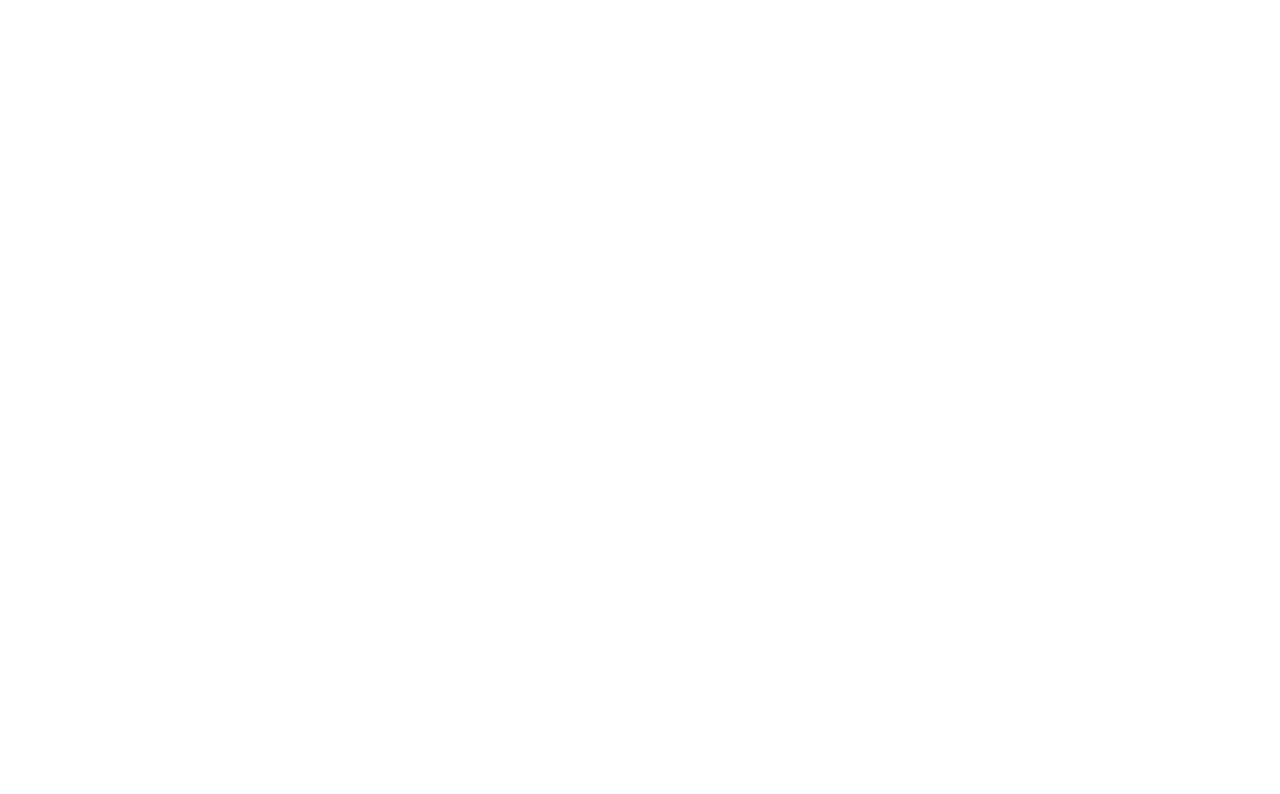
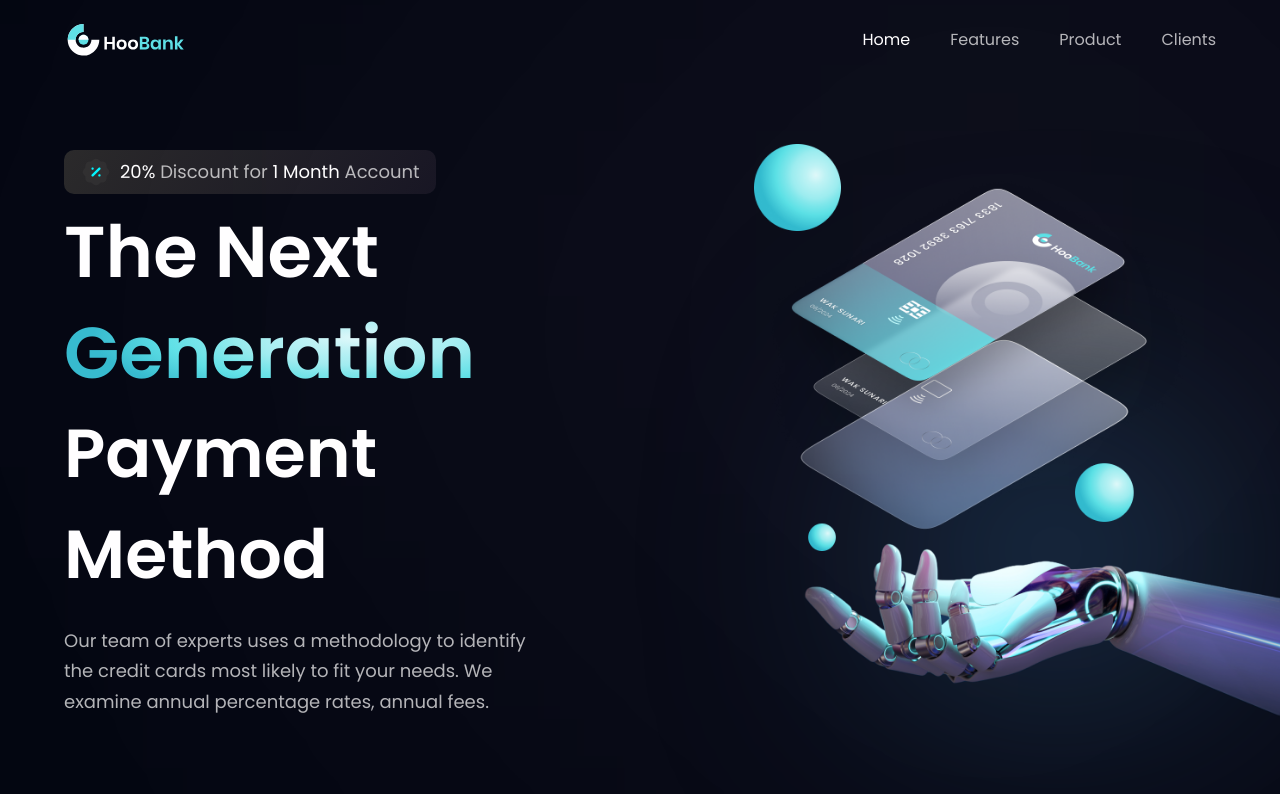
Before and after one commit to whitneydawson123/business_website, a React (Vite) app in the folder bank_modern_app/: page / in a window 1280 px wide. Shown: the top 794 px of the page. Built offline with nearby package versions, Linux system fonts and the light colour scheme.

Commit message:
finished navbar and hero section

```diff
--- a/bank_modern_app/src/App.jsx
+++ b/bank_modern_app/src/App.jsx
@@ -1,17 +1,33 @@
-import React from 'react'
-import styles from './style'
-import { Billing, Business, CardDeal, Clients, CTA, Footer, Navbar, Stats, Testimonials, Hero } from "./components"
+import styles from './style';
+import {
+  Billing,
+  Business,
+  CardDeal,
+  Clients,
+  CTA,
+  Footer,
+  Navbar,
+  Stats,
+  Testimonials,
+  Hero,
+} from './components';
 
-const App = () => {
-  <div className='bg-primary w-full overflow-hidden'>
+const App = () => (
+  <div className="bg-primary w-full overflow-hidden">
     <div className={`${styles.paddingX} ${styles.flexCenter}`}>
-      <div className={`{styles.boxWidth}`}>
+      <div className={`${styles.boxWidth}`}>
         <Navbar />
       </div>
     </div>
 
+    <div className={`bg-primary ${styles.flexStart}`}>
+      <div className={`${styles.boxWidth}`}>
+        <Hero />
+      </div>
+    </div>
+
     <div className={`bg-primary ${styles.paddingX} ${styles.flexCenter}`}>
-      <div className={`styles.boxWidth`}>
+      <div className={`${styles.boxWidth}`}>
         <Stats />
         <Business />
         <Billing />
@@ -23,6 +39,6 @@ const App = () => {
       </div>
     </div>
   </div>
-}
+);
 
-export default App
+export default App;
--- a/bank_modern_app/src/components/GetStarted.jsx
+++ b/bank_modern_app/src/components/GetStarted.jsx
@@ -1,9 +1,21 @@
-import React from 'react'
+import styles from "../style"
+import { arrowUp } from '../assets/assets'
 
 const GetStarted = () => {
-  return (
-    <div>GetStarted</div>
-  )
+  <div className={`${styles.flexCenter} w-[140px] h-[140px] rounded-full bg-blue-gradient p-[2px] cursor-pointer`}>
+    <div className={`${styles.flexCenter} flex-col bg-primary w-[100%] h-[100%] rounded-full`}>
+      <div className={`${styles.flexStart} flex-row`}>
+        <p className="font-poppins font-medium text-[18px] leading-[23.4px]">
+          <span className="text-gradient">Get</span>
+        </p>
+        <img src={arrowUp} alt="arrow-up" className="w-[23px] h-[23px] object-contain" />
+      </div>
+
+      <p className="font-poppins font-medium text-[18px] leading-[23.4px]">
+        <span className="text-gradient">Started</span>
+      </p>
+    </div>
+  </div>
 }
 
 export default GetStarted
--- a/bank_modern_app/src/components/Hero.jsx
+++ b/bank_modern_app/src/components/Hero.jsx
@@ -1,9 +1,58 @@
-import React from 'react'
+import styles from "../style"
+import { discount, robot } from '../assets/assets'
+import GetStarted from "./GetStarted"
 
 const Hero = () => {
   return (
-    <div>Hero</div>
-  )
+    <section
+      id="home"
+      className={`flex md:flex-row flex-col ${styles.paddingY}`}
+    >
+      <div
+        className={`flex-1 ${styles.flexStart} flex-col xl:px-0 sm:px-16 px-6`}
+      >
+        <div className="flex flex-row items-center py-[6px] px-4 bg-discount-gradient rounded-[10px] mb-2">
+          <img src={discount} alt="discount" className="w-[32px] h-[32px]" />
+          <p className={`${styles.paragraph} ml-2`}>
+            <span className="text-white">20%</span> Discount for{' '}
+            <span className="text-white">1 Month</span> Account
+          </p>
+        </div>
+
+        <div className="flex flex-row justify-between items-center w-full">
+          <h1 className="flex-1 font-poppins font-semibold ss:text-[72px] text-[52px] text-white ss:leading-[100.8px] leading-[75px]">
+            The Next <br className="sm:block hidden" />{' '}
+            <span className="text-gradient">Generation</span>{' '}
+          </h1>
+          <div className="ss:flex hidden md:mr-4 mr-0">
+            <GetStarted />
+          </div>
+        </div>
+
+        <h1 className="font-poppins font-semibold ss:text-[68px] text-[52px] text-white ss:leading-[100.8px] leading-[75px] w-full">
+          Payment Method
+        </h1>
+        <p className={`${styles.paragraph} max-w-[470px] mt-5`}>
+          Our team of experts uses a methodology to identify the credit cards
+          most likely to fit your needs. We examine annual percentage rates,
+          annual fees.
+        </p>
+      </div>
+
+      <div className={`flex-1 flex ${styles.flexCenter} md:my-0 my-10 relative`}>
+        <img src={robot} alt="billing" className="w-[100%] h-[100%] relative z-[5]" />
+
+        {/* gradient start */}
+        <div className="absolute z-[0] w-[40%] h-[35%] top-0 pink__gradient" />
+        <div className="absolute z-[1] w-[80%] h-[80%] rounded-full white__gradient bottom-40" />
+        <div className="absolute z-[0] w-[50%] h-[50%] right-20 bottom-20 blue__gradient" />
+      </div>
+
+      <div className={`ss:hidden ${styles.flexCenter}`}>
+        <GetStarted />
+      </div>
+    </section>
+  );
 }
 
 export default Hero
--- a/bank_modern_app/src/components/Navbar.jsx
+++ b/bank_modern_app/src/components/Navbar.jsx
@@ -1,9 +1,60 @@
-import React from 'react'
+import { useState } from 'react';
+
+import { close, logo, menu } from '../assets/assets';
+import { navLinks } from '../constants';
 
 const Navbar = () => {
+  const [active, setActive] = useState('Home');
+  const [toggle, setToggle] = useState(false);
+
   return (
-    <div>Navbar</div>
-  )
-}
+    <nav className="w-full flex py-6 justify-between items-center navbar">
+      <img src={logo} alt="hoobank" className="w-[124px] h-[32px]" />
 
-export default Navbar
+      <ul className="list-none sm:flex hidden justify-end items-center flex-1">
+        {navLinks.map((nav, index) => (
+          <li
+            key={nav.id}
+            className={`font-poppins font-normal cursor-pointer text-[16px] ${
+              active === nav.title ? 'text-white' : 'text-dimWhite'
+            } ${index === navLinks.length - 1 ? 'mr-0' : 'mr-10'}`}
+            onClick={() => setActive(nav.title)}
+          >
+            <a href={`#${nav.id}`}>{nav.title}</a>
+          </li>
+        ))}
+      </ul>
+
+      <div className="sm:hidden flex flex-1 justify-end items-center">
+        <img
+          src={toggle ? close : menu}
+          alt="menu"
+          className="w-[28px] h-[28px] object-contain"
+          onClick={() => setToggle(!toggle)}
+        />
+
+        <div
+          className={`${
+            !toggle ? 'hidden' : 'flex'
+          } p-6 bg-black-gradient absolute top-20 right-0 mx-4 my-2 min-w-[140px] rounded-xl sidebar`}
+        >
+          <ul className="list-none flex justify-end items-start flex-1 flex-col">
+            {navLinks.map((nav, index) => (
+              <li
+                key={nav.id}
+                className={`font-poppins font-medium cursor-pointer text-[16px] ${
+                  active === nav.title ? 'text-white' : 'text-dimWhite'
+                } ${index === navLinks.length - 1 ? 'mb-0' : 'mb-4'}`}
+                onClick={() => setActive(nav.title)}
+              >
+                <a href={`#${nav.id}`}>{nav.title}</a>
+              </li>
+            ))}
+          </ul>
+        </div>
+      </div>
+    </nav>
+  );
+};
+
+export default Navbar;
--- a/bank_modern_app/src/constants/index.js
+++ b/bank_modern_app/src/constants/index.js
@@ -1,4 +1,4 @@
-import { people01, people02, people03, facebook, instagram, linkedin, twitter, airbnb, binance, coinbase, dropbox, send, shield, star  } from "../assets";
+import { people01, people02, people03, facebook, instagram, linkedin, twitter, airbnb, binance, coinbase, dropbox, send, shield, star  } from "../assets/assets";
 
 export const navLinks = [
   {
```
